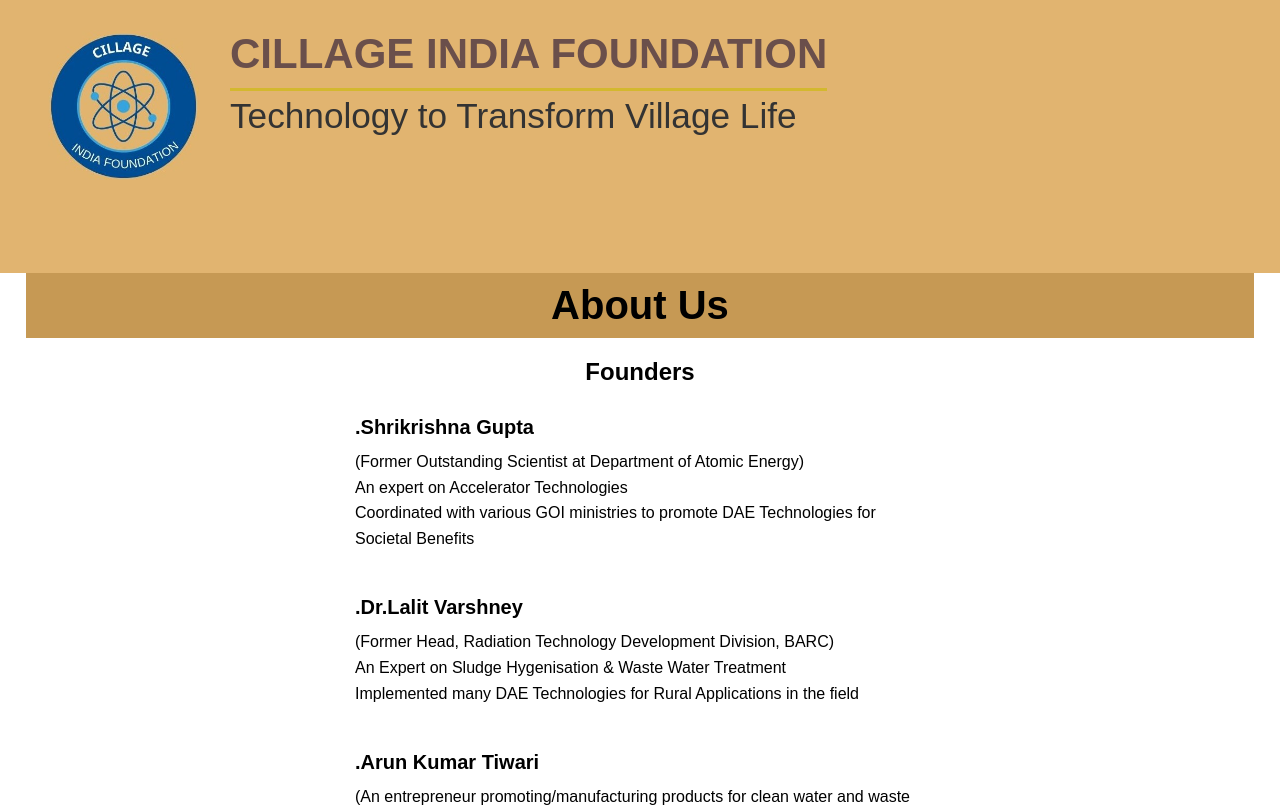
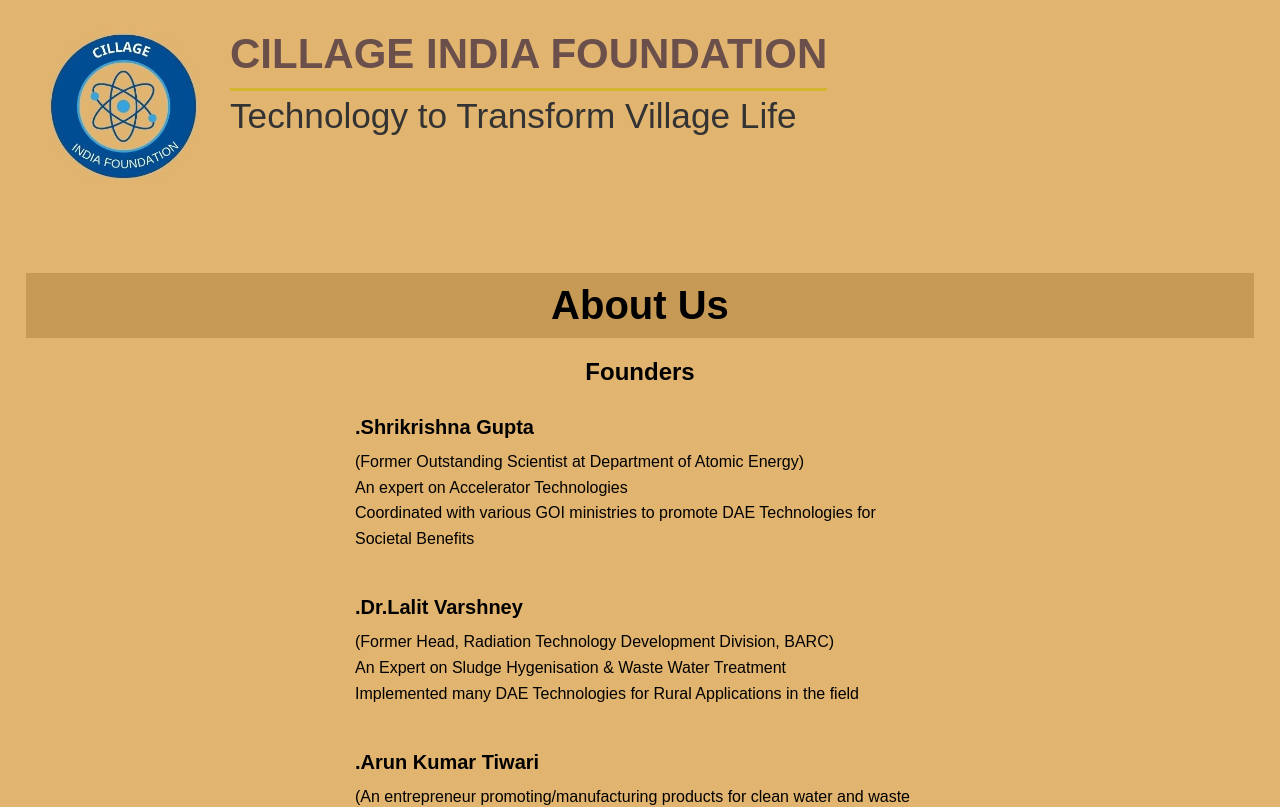
Before and after one commit to iqbalshaid/client_works, a React (Create React App) app: page /who-we-are in a window 1280 px wide. Shown: the top 807 px of the page. Built offline with nearby package versions, Linux system fonts and the light colour scheme.

Commit message:
Update Whoweare.css

```diff
--- a/src/components/Whoweare.css
+++ b/src/components/Whoweare.css
@@ -8,6 +8,7 @@
   margin: 0 auto;
   /* width: 100%; */
   /* max-width: 1200px; */
+          background-color: #e1b470;
 }
 
 /* Smaller, classic font size for the main heading (h1) */
```
